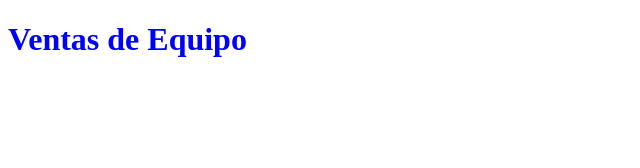
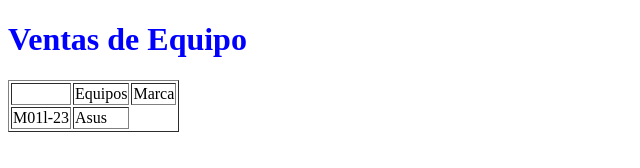
Before and after one commit to JohanMera20/Taller01-Johan-Mera, a plain HTML site: page index.html in a window 1280 px wide. Shown: the whole page, without its empty margins (0-640 px from the left). Drawn offline with Linux system fonts and the light colour scheme.

Commit message:
Taller version 02

```diff
--- a/index.html
+++ b/index.html
@@ -14,5 +14,15 @@
     </style>
 <body>
     <h1 class="color">Ventas de Equipo</h1>
+    <table border="1">
+        <th>
+            <td>Equipos</td>
+            <td>Marca</td>
+        </th>
+        <tr>
+            <td>M01l-23</td>
+            <td>Asus</td>
+        </tr>
+    </table>
 </body>
 </html>
```
